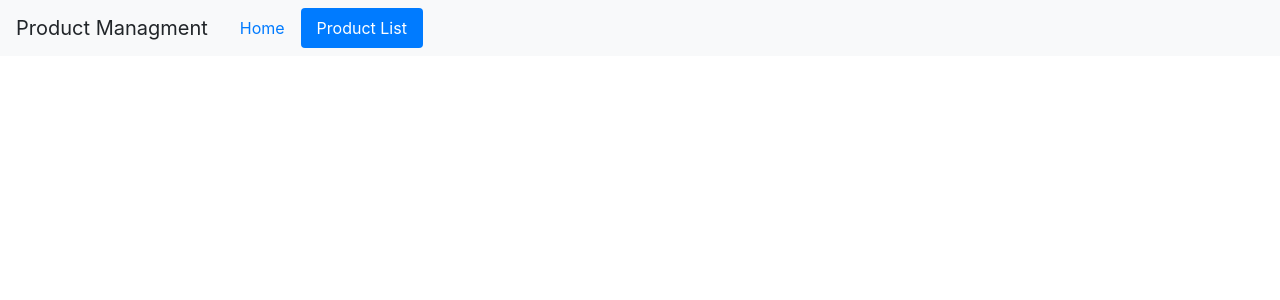
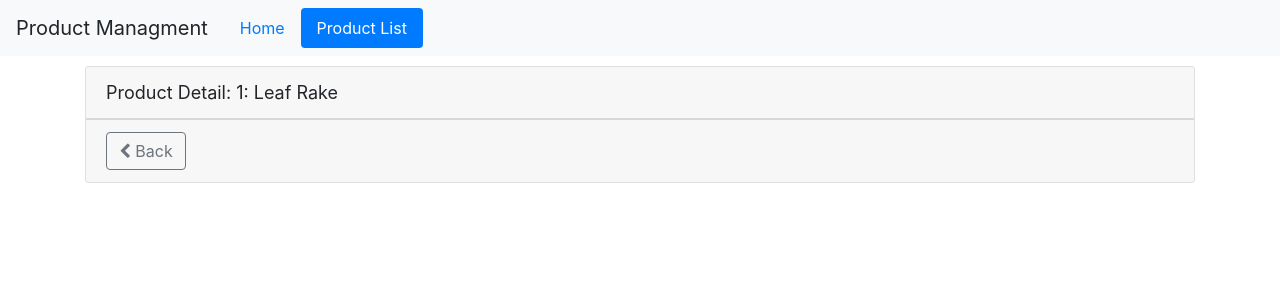
Before and after one commit to michaelgrepo/Angular-Project, an Angular app: page /products/1 in a window 1280 px wide. Shown: the top 300 px of the page. Built offline with nearby package versions, Linux system fonts and the light colour scheme.

Commit message:
new changes

```diff
--- a/src/app/app.module.ts
+++ b/src/app/app.module.ts
@@ -9,6 +9,7 @@
 import { ProductDetailComponent } from './products/product-detail.component';
 import { WelcomeComponent } from './home/welcome.component';
 import { RouterModule } from '@angular/router';
+import { ProductDetailGuard } from './products/product-detail.guard';
 
 @NgModule({
   declarations: [
@@ -25,7 +26,9 @@
     FormsModule,
     RouterModule.forRoot([
       {path: 'products', component: ProductListComponent},
-      {path: 'products/:id', component: ProductDetailComponent},
+      {path: 'products/:id',
+      canActivate: [ProductDetailGuard],
+      component: ProductDetailComponent},
       { path: 'welcome', component: WelcomeComponent },
       { path: '', redirectTo: 'welcome', pathMatch: 'full' },
       { path: '**', redirectTo: 'welcome', pathMatch: 'full' }
--- a/src/app/products/product-detail.component.html
+++ b/src/app/products/product-detail.component.html
@@ -2,4 +2,11 @@
     <div class="card-header">
       {{pageTitle + ': ' + product.productName}}
     </div>
+    <div class='card-footer'>
+      <button class='btn btn-outline-secondary'
+              (click)='onBack()'
+              style='width:80px'>
+        <i class='fa fa-chevron-left'></i> Back
+      </button>
+    </div>
 </div>
--- a/src/app/products/product-detail.component.ts
+++ b/src/app/products/product-detail.component.ts
@@ -1,4 +1,5 @@
 import { Component, OnInit } from '@angular/core';
+import {ActivatedRoute, Router} from '@angular/router';
 import { IProduct } from './product';
 
 @Component({
@@ -9,9 +10,24 @@
   pageTitle = 'Product Detail';
   product: IProduct;
 
-  constructor() { }
+  constructor(private route: ActivatedRoute,
+              private router: Router) { }
 
   ngOnInit() {
+    let id = +this.route.snapshot.paramMap.get('id');
+    this.pageTitle += `: ${id}`;
+    this.product = {
+      "productId": 1,
+      "productName": "Leaf Rake",
+      "productCode": "GDN-0011",
+      "releaseDate": "March 19, 2019",
+      "description": "Leaf rake with 48-inch wooden handle.",
+      "price": 19.95,
+      "starRating": 3.2,
+      "imageUrl": "assets/images/leaf_rake.png"
+    }
   }
-
+    onBack(): void {
+      this.router.navigate(['/products']);
+  }
 }
--- /dev/null
+++ b/src/app/products/product-detail.guard.ts
@@ -0,0 +1,26 @@
+import { Injectable } from '@angular/core';
+import { CanActivate, ActivatedRouteSnapshot, RouterStateSnapshot, UrlTree, Router } from '@angular/router';
+import { Observable } from 'rxjs';
+
+@Injectable({
+  providedIn: 'root'
+})
+export class ProductDetailGuard implements CanActivate {
+
+  constructor(private router: Router) { }
+
+  canActivate(
+    next: ActivatedRouteSnapshot,
+    state: RouterStateSnapshot): Observable<boolean | UrlTree> | Promise<boolean | UrlTree> | boolean | UrlTree {
+      let id = +next.url[1].path;
+      // const id2 = next.paramMap.get('id');
+      // console.log(id2);
+      if (isNaN(id) || id < 1) {
+        alert('Invalid product Id');
+        this.router.navigate(['/products']);
+        return false;
+      }
+      return true;
+  }
+
+}
--- a/src/app/products/product-list.component.html
+++ b/src/app/products/product-list.component.html
@@ -42,7 +42,9 @@
                                 [style.width.px]='imageWidth'
                                 [style.margin.px]='imageMargin'>
                         </td>
-                        <td>{{ product.productName }}</td>
+                        <td><a [routerLink]="['/product', product.productId]">
+                            {{product.productName}}
+                            </a></td>
                         <td>{{ product.productCode | lowercase | convertToSpaces: '-' }}</td>
                         <td>{{ product.releaseDate }}</td>
                         <td>{{ product.price | currency: 'USD': 'symbol': '1.2-2'}}</td>
--- a/src/app/products/product-list.component.ts
+++ b/src/app/products/product-list.component.ts
@@ -1,4 +1,5 @@
 import { Component, OnInit } from '@angular/core';
+
 import { IProduct } from './product';
 import { ProductService } from './product.service';
 
```
Also changed, not shown: 1 other file (tests, documents, lock files or other folders).
